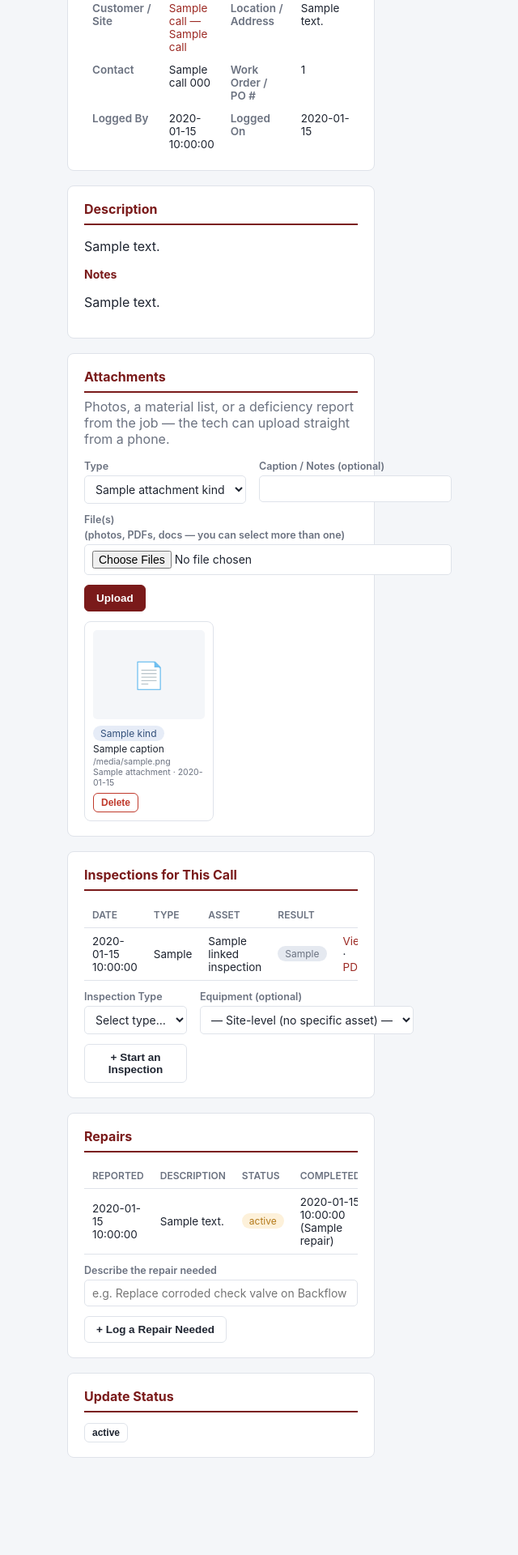
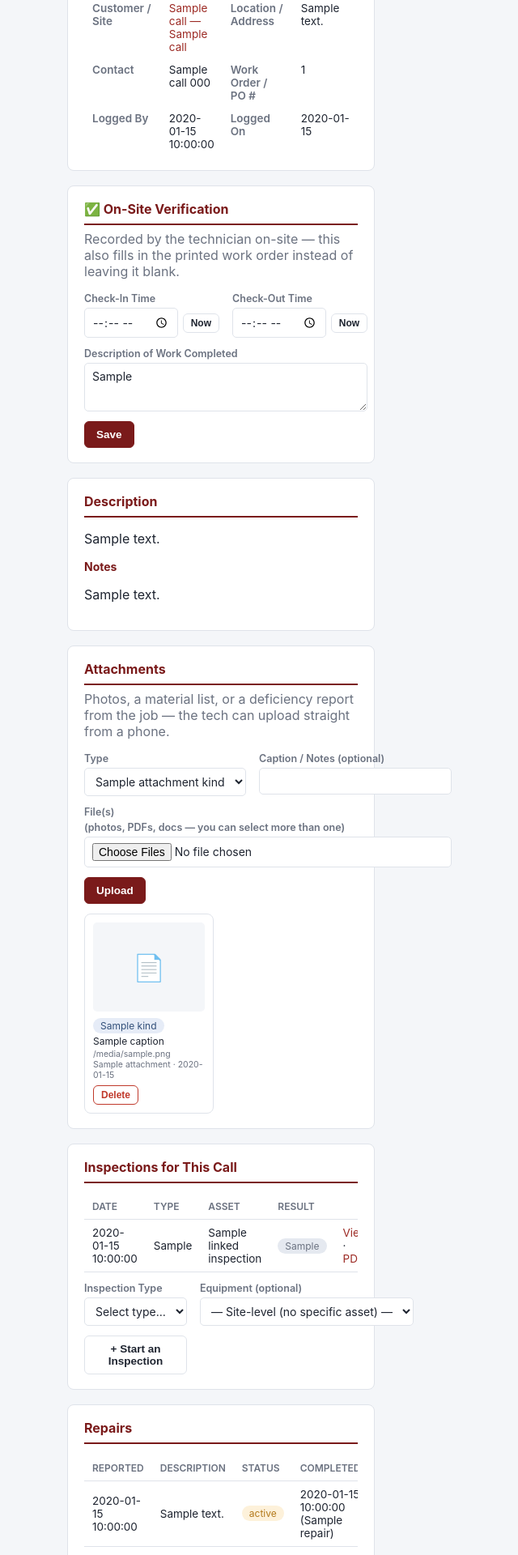
Before and after one commit to ocortezsouthern/scfp-app, a Python web app: template templates/service_call_detail.html in a window 1280 px wide. Shown: the part 355-2275 px from the top of the page at 81% size, without its empty margins (367-1007 px from the left). Before the commit the page ends 2155 px from the top, so only its background shows below. Run offline with Jinja, Linux system fonts and the light colour scheme; the template is opened without the code that fills it: most values are stand-ins (such as "Sample title", 1, 10 or a date in 2020).

Commit message:
Add On-Site Verification panel to service call detail page

```diff
--- a/templates/service_call_detail.html
+++ b/templates/service_call_detail.html
@@ -34,6 +34,36 @@
         <th>Logged On</th><td>{{ call['created_at'][:10] if call['created_at'] else '—' }}</td></tr>
   </table>
 </div>
+
+<div class="panel">
+  <h2>✅ On-Site Verification</h2>
+  <p class="muted" style="margin-top:-6px">Recorded by the technician on-site — this also fills in the printed work order instead of leaving it blank.</p>
+  <form method="post" action="/service-calls/{{ call['id'] }}/onsite" class="form-grid">
+    <input type="hidden" name="_xsrf" value="{{ xsrf_token }}">
+    <label>Check-In Time
+      <div style="display:flex;gap:6px;align-items:center;">
+        <input type="time" name="check_in_time" id="check_in_time" value="{{ call['check_in_time'] or '' }}" style="flex:1;">
+        <button type="button" class="btn small" onclick="scfpSetNow('check_in_time')">Now</button>
+      </div>
+    </label>
+    <label>Check-Out Time
+      <div style="display:flex;gap:6px;align-items:center;">
+        <input type="time" name="check_out_time" id="check_out_time" value="{{ call['check_out_time'] or '' }}" style="flex:1;">
+        <button type="button" class="btn small" onclick="scfpSetNow('check_out_time')">Now</button>
+      </div>
+    </label>
+    <label class="span2">Description of Work Completed<textarea name="work_performed" placeholder="Include all work done and materials used">{{ call['work_performed'] or '' }}</textarea></label>
+    <div class="span2"><button type="submit" class="btn primary">Save</button></div>
+  </form>
+</div>
+<script>
+  function scfpSetNow(fieldId) {
+    var d = new Date();
+    var hh = String(d.getHours()).padStart(2, '0');
+    var mm = String(d.getMinutes()).padStart(2, '0');
+    document.getElementById(fieldId).value = hh + ':' + mm;
+  }
+</script>
 
 <div class="panel">
   <h2>Description</h2>
```
